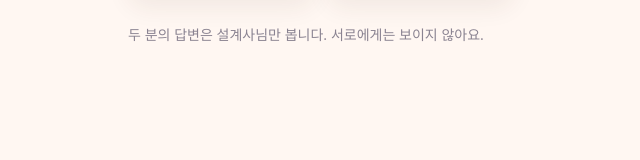
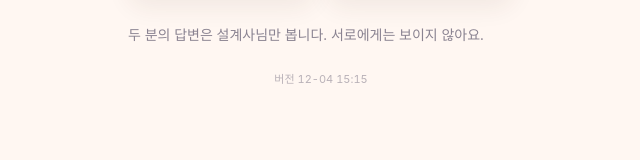
Before and after one commit to 02junho/afpk_dongunghap, a React (Vite) app: page /c/join in a window 1280 px wide. Shown: the part 449-609 px from the top of the page, without its empty margins (319-959 px from the left). Built offline with nearby package versions, Linux system fonts and the light colour scheme; no server answers; a web font is replaced by a local one.

Commit message:
입장 화면에도 빌드 버전 표시
왜: 입장 전 화면에는 버전이 없어 폰이 새 배포를 받았는지 확인할 수 없었다(10.18 사용자 확인).

```diff
--- a/src/pages/couple/Join.tsx
+++ b/src/pages/couple/Join.tsx
@@ -56,6 +56,7 @@ export default function Join() {
         </div>
         <p className="note" style={{ marginTop: 24 }}>두 분의 답변은 설계사님만 봅니다. 서로에게는 보이지 않아요.</p>
         {err && <p className="note" style={{ color: 'var(--escalate)' }}>{err}</p>}
+        <p className="meta" style={{ textAlign: 'center', fontSize: 11, marginTop: 24, opacity: 0.6 }}>버전 {__BUILD_ID__}</p>
       </div>
       <button className="btn btn-wide" disabled={code.length !== 6 || !role || busy} onClick={start}>
         {busy ? '연결 중…' : '시작하기'}
```
